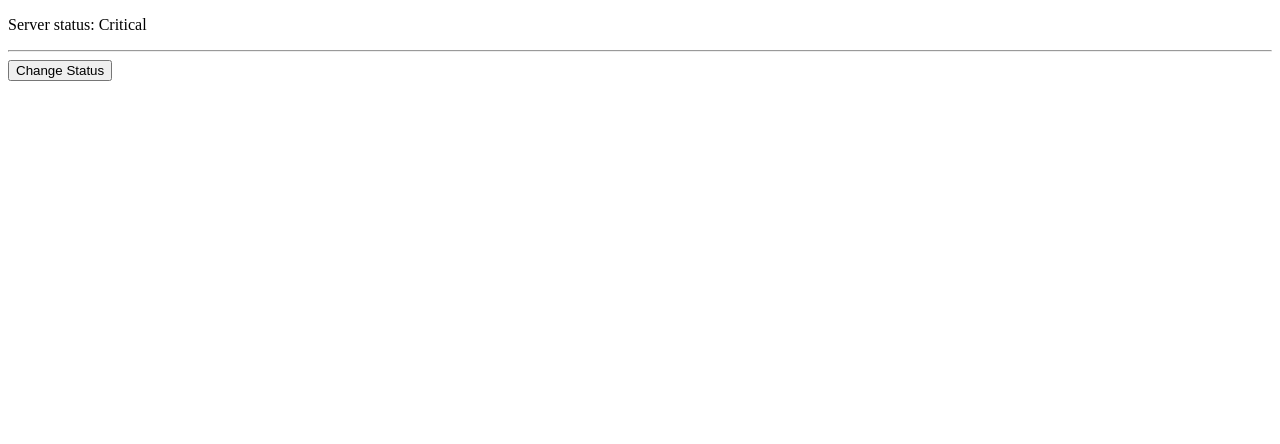
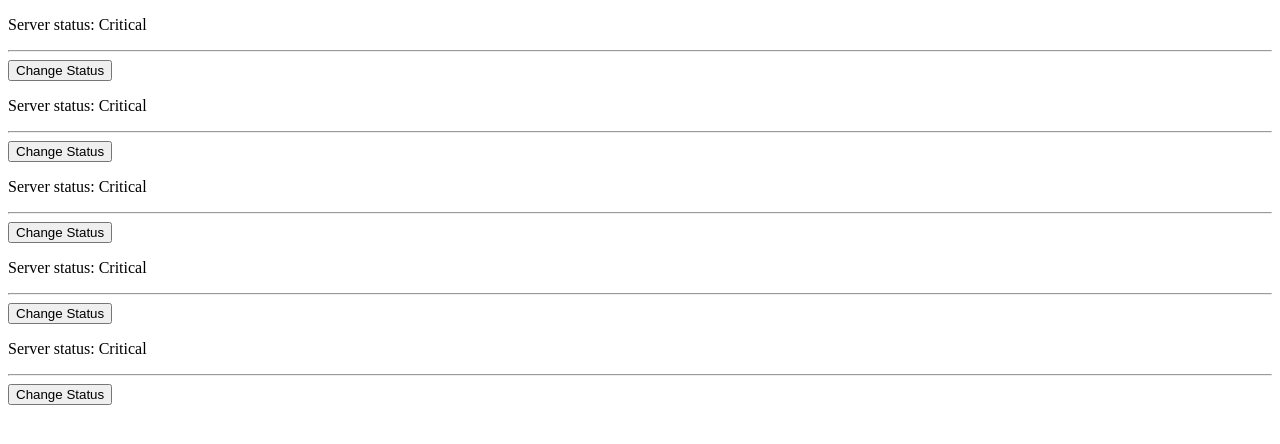
Before and after one commit to bufface/u-ms-vue, a Vue app in the folder vue-cli/: page / in a window 1280 px wide. Shown: the top 444 px of the page. Built offline with nearby package versions, Linux system fonts and the light colour scheme.

Commit message:
7. Using Components

```diff
--- a/vue-cli/src/App.vue
+++ b/vue-cli/src/App.vue
@@ -1,11 +1,3 @@
 <template>
-  <app-server-status></app-server-status>
+  <app-servers></app-servers>
 </template>
-
-<script>
-
-</script>
-
-<style>
-
-</style>
--- a/vue-cli/src/Home.vue
+++ b/vue-cli/src/Home.vue
@@ -1,22 +1,15 @@
 <template>
   <div>
-    <p>Server status: {{ status }}</p>
-    <hr>
-    <button @click="changeStatus">Change Status</button>
+    <app-server-status :key="status" v-for="status in 5"></app-server-status>
   </div>
 </template>
 
 <script>
+import ServerStatus from './ServerStatus.vue'
+
 export default {
-  data: function() {
-    return {
-      status: 'Critical'
-    }
-  },
-  methods: {
-    changeStatus() {
-      this.status = 'Normal'
-    }
+  components: {
+    'app-server-status': ServerStatus
   }
 }
 </script>
--- /dev/null
+++ b/vue-cli/src/ServerStatus.vue
@@ -0,0 +1,22 @@
+<template>
+  <div>
+    <p>Server status: {{ status }}</p>
+    <hr>
+    <button @click="changeStatus">Change Status</button>
+  </div>
+</template>
+
+<script>
+export default {
+  data: function() {
+    return {
+      status: 'Critical'
+    }
+  },
+  methods: {
+    changeStatus() {
+      this.status = 'Normal'
+    }
+  }
+}
+</script>
--- a/vue-cli/src/main.js
+++ b/vue-cli/src/main.js
@@ -4,7 +4,7 @@ import Home from './Home.vue'
 
 Vue.config.productionTip = false
 
-Vue.component('app-server-status', Home)
+Vue.component('app-servers', Home)
 
 new Vue({
   render: h => h(App),
```
